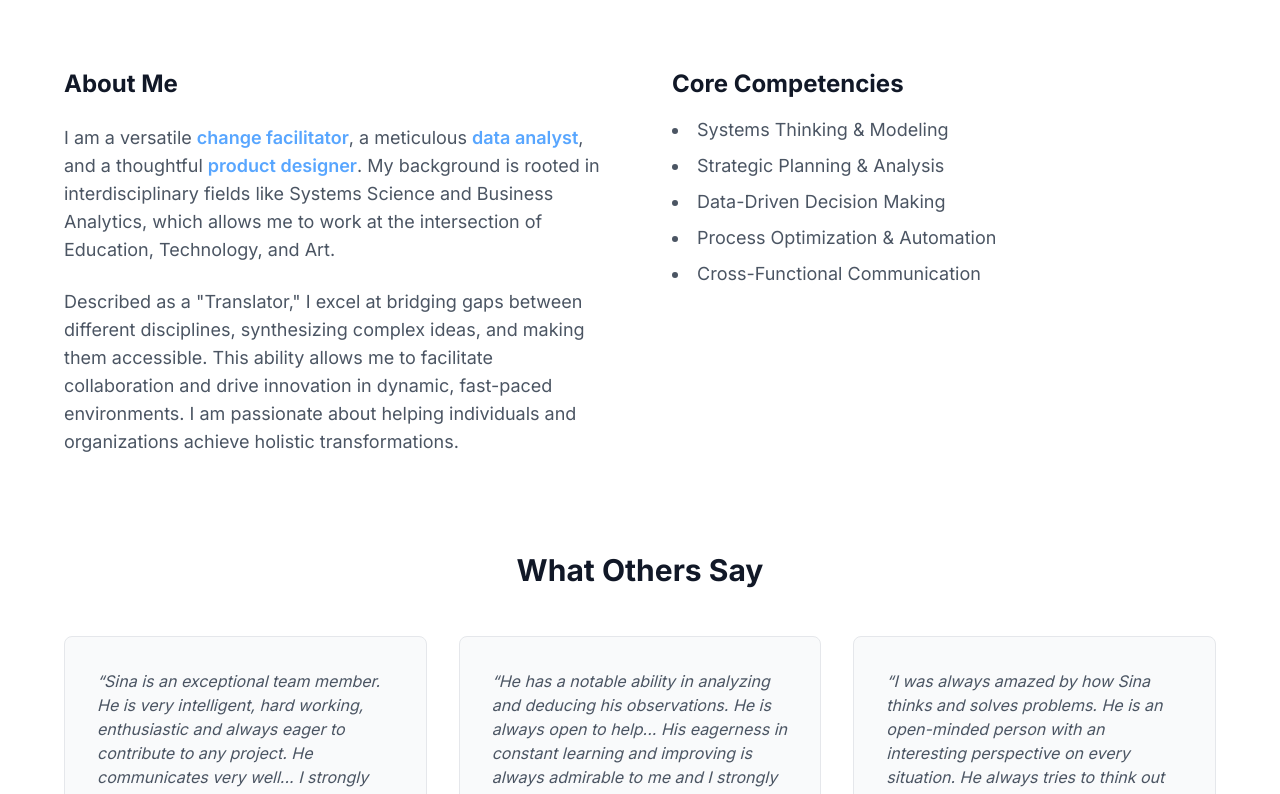
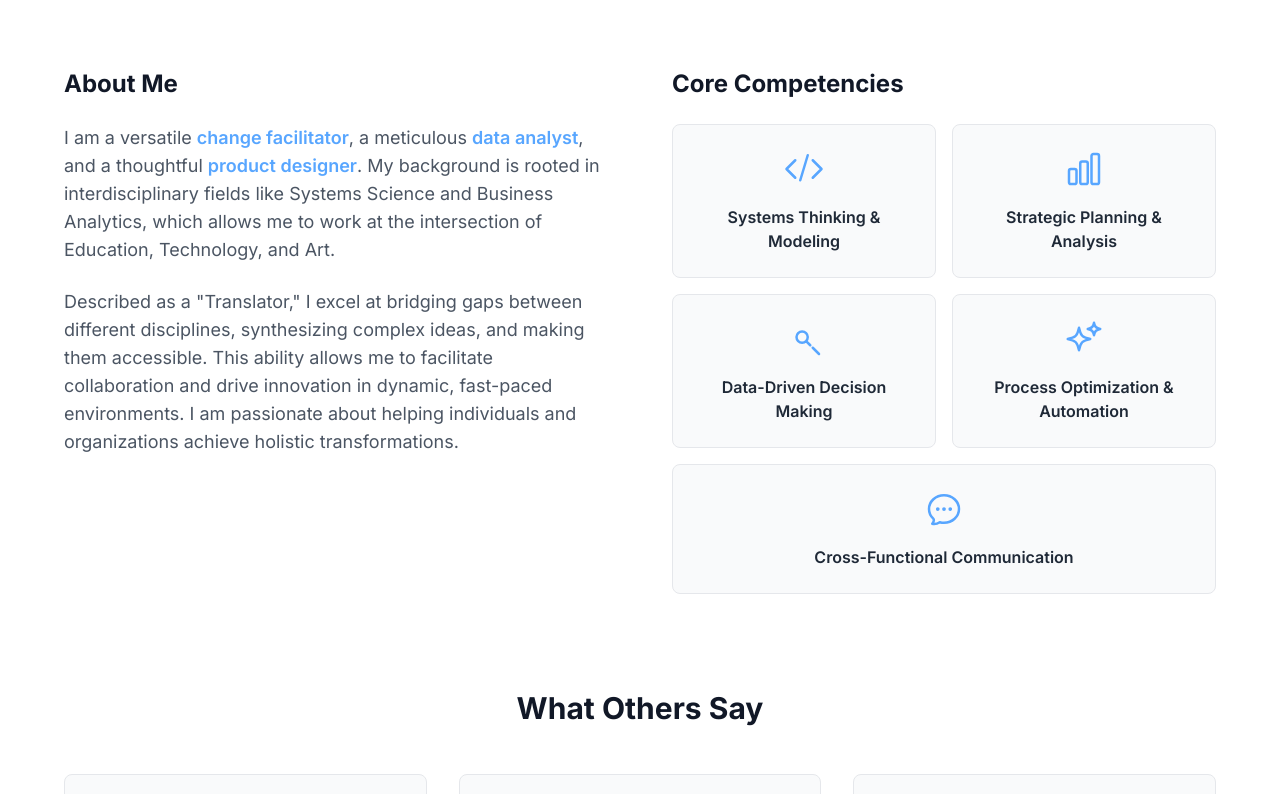
Before and after one commit to sinahonesty/Portfolio-Website, a React (Vite) app: page / in a window 1280 px wide. Shown: the part 1128-1922 px from the top of the page. Built offline with nearby package versions, Linux system fonts and the light colour scheme; no server answers.

Commit message:
feat(About): Add core competencies section with icons
Introduces a new section to the About page that highlights key competencies. Each competency is represented by a custom SVG icon to visually convey the expertise in Systems, Strategy, Data, and Automation.

```diff
--- a/components/About.tsx
+++ b/components/About.tsx
@@ -17,6 +17,42 @@ const testimonials = [
         name: "Sajjad Kazemi, MBA",
         title: "Senior Program Manager, Health Care Tech"
     }
+];
+
+// Custom Icons for Core Competencies
+const IconSystems = () => (
+    <svg xmlns="http://www.w3.org/2000/svg" className="h-10 w-10 text-brand-accent mb-4" fill="none" viewBox="0 0 24 24" stroke="currentColor" strokeWidth={1.5}>
+      <path strokeLinecap="round" strokeLinejoin="round" d="M17.25 6.75 22.5 12l-5.25 5.25m-10.5 0L1.5 12l5.25-5.25m7.5-3-4.5 15" />
+    </svg>
+);
+const IconStrategy = () => (
+    <svg xmlns="http://www.w3.org/2000/svg" className="h-10 w-10 text-brand-accent mb-4" fill="none" viewBox="0 0 24 24" stroke="currentColor" strokeWidth={1.5}>
+      <path strokeLinecap="round" strokeLinejoin="round" d="M3 13.125C3 12.504 3.504 12 4.125 12h2.25c.621 0 1.125.504 1.125 1.125v6.75C7.5 20.496 6.996 21 6.375 21h-2.25A1.125 1.125 0 0 1 3 19.875v-6.75ZM9.75 8.625c0-.621.504-1.125 1.125-1.125h2.25c.621 0 1.125.504 1.125 1.125v11.25c0 .621-.504 1.125-1.125 1.125h-2.25a1.125 1.125 0 0 1-1.125-1.125V8.625ZM16.5 4.125c0-.621.504-1.125 1.125-1.125h2.25C20.496 3 21 3.504 21 4.125v15.75c0 .621-.504 1.125-1.125 1.125h-2.25a1.125 1.125 0 0 1-1.125-1.125V4.125Z" />
+    </svg>
+);
+const IconData = () => (
+    <svg xmlns="http://www.w3.org/2000/svg" className="h-10 w-10 text-brand-accent mb-4" fill="none" viewBox="0 0 24 24" stroke="currentColor" strokeWidth={1.5}>
+        <path strokeLinecap="round" strokeLinejoin="round" d="m15.75 15.75-2.489-2.489m0 0a3.375 3.375 0 1 0-4.773-4.773 3.375 3.375 0 0 0 4.773 4.773ZM17.25 17.25 21 21" />
+    </svg>
+);
+const IconAutomation = () => (
+    <svg xmlns="http://www.w3.org/2000/svg" className="h-10 w-10 text-brand-accent mb-4" fill="none" viewBox="0 0 24 24" stroke="currentColor" strokeWidth={1.5}>
+      <path strokeLinecap="round" strokeLinejoin="round" d="M9.813 15.904 9 18.75l-.813-2.846a4.5 4.5 0 0 0-3.09-3.09L2.25 12l2.846-.813a4.5 4.5 0 0 0 3.09-3.09L9 5.25l.813 2.846a4.5 4.5 0 0 0 3.09 3.09L15.75 12l-2.846.813a4.5 4.5 0 0 0-3.09 3.09ZM18.259 8.715 18 9.75l-.259-1.035a3.375 3.375 0 0 0-2.455-2.456L14.25 6l1.036-.259a3.375 3.375 0 0 0 2.455-2.456L18 2.25l.259 1.035a3.375 3.375 0 0 0 2.456 2.456L21.75 6l-1.035.259a3.375 3.375 0 0 0-2.456 2.456Z" />
+    </svg>
+);
+const IconCommunication = () => (
+    <svg xmlns="http://www.w3.org/2000/svg" className="h-10 w-10 text-brand-accent mb-4" fill="none" viewBox="0 0 24 24" stroke="currentColor" strokeWidth={1.5}>
+      <path strokeLinecap="round" strokeLinejoin="round" d="M8.625 12a.375.375 0 1 1-.75 0 .375.375 0 0 1 .75 0Zm0 0H8.25m4.125 0a.375.375 0 1 1-.75 0 .375.375 0 0 1 .75 0Zm0 0H12m4.125 0a.375.375 0 1 1-.75 0 .375.375 0 0 1 .75 0Zm0 0h-.375M21 12c0 4.556-4.03 8.25-9 8.25a9.764 9.764 0 0 1-2.555-.337A5.972 5.972 0 0 1 5.41 20.97a5.969 5.969 0 0 1-.474-.065 4.48 4.48 0 0 0 .978-2.025c.09-.457-.133-.901-.467-1.226C3.93 16.178 3 14.189 3 12c0-4.556 4.03-8.25 9-8.25s9 3.694 9 8.25Z" />
+    </svg>
+);
+
+
+const competencies = [
+    { name: 'Systems Thinking & Modeling', icon: <IconSystems /> },
+    { name: 'Strategic Planning & Analysis', icon: <IconStrategy /> },
+    { name: 'Data-Driven Decision Making', icon: <IconData /> },
+    { name: 'Process Optimization & Automation', icon: <IconAutomation /> },
+    { name: 'Cross-Functional Communication', icon: <IconCommunication /> }
 ];
 
 
@@ -41,14 +77,17 @@ const About = () => {
                     </p>
                 </div>
                 <div className="space-y-4">
-                     <h3 className="text-2xl font-bold text-gray-900 dark:text-white mb-4">Core Competencies</h3>
-                    <ul className="list-disc list-inside space-y-2 text-lg text-gray-600 dark:text-brand-light">
-                        <li>Systems Thinking & Modeling</li>
-                        <li>Strategic Planning & Analysis</li>
-                        <li>Data-Driven Decision Making</li>
-                        <li>Process Optimization & Automation</li>
-                        <li>Cross-Functional Communication</li>
-                    </ul>
+                     <h3 className="text-2xl font-bold text-gray-900 dark:text-white mb-6">Core Competencies</h3>
+                     <div className="grid grid-cols-1 sm:grid-cols-2 gap-4">
+                        {competencies.map((comp, index) => (
+                             <div key={comp.name} className={`group bg-gray-50 dark:bg-brand-secondary p-6 rounded-lg border border-gray-200 dark:border-gray-800 hover:border-brand-accent dark:hover:bg-brand-secondary/80 transition-all duration-300 flex flex-col items-center text-center ${competencies.length % 2 !== 0 && index === competencies.length - 1 ? 'sm:col-span-2' : ''}`}>
+                                {comp.icon}
+                                <p className="font-semibold text-gray-800 dark:text-brand-light group-hover:text-brand-accent transition-colors duration-300">
+                                    {comp.name}
+                                </p>
+                            </div>
+                        ))}
+                     </div>
                 </div>
             </div>
 
```
